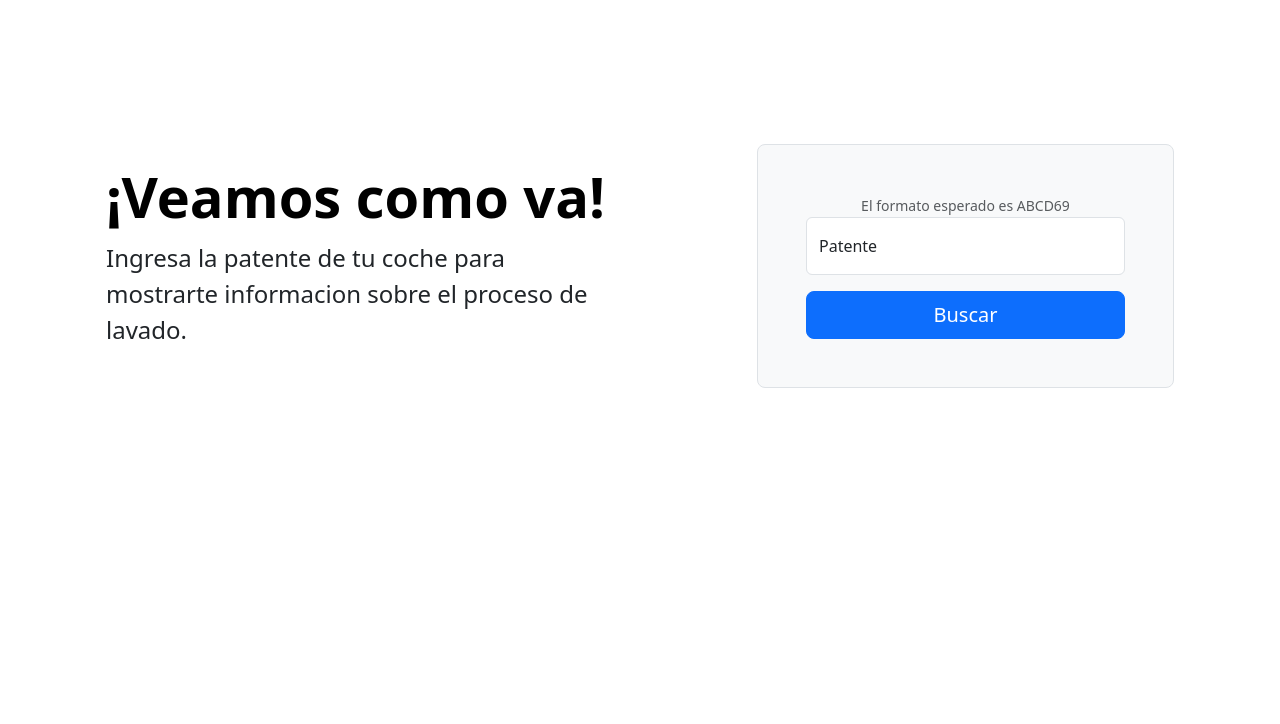
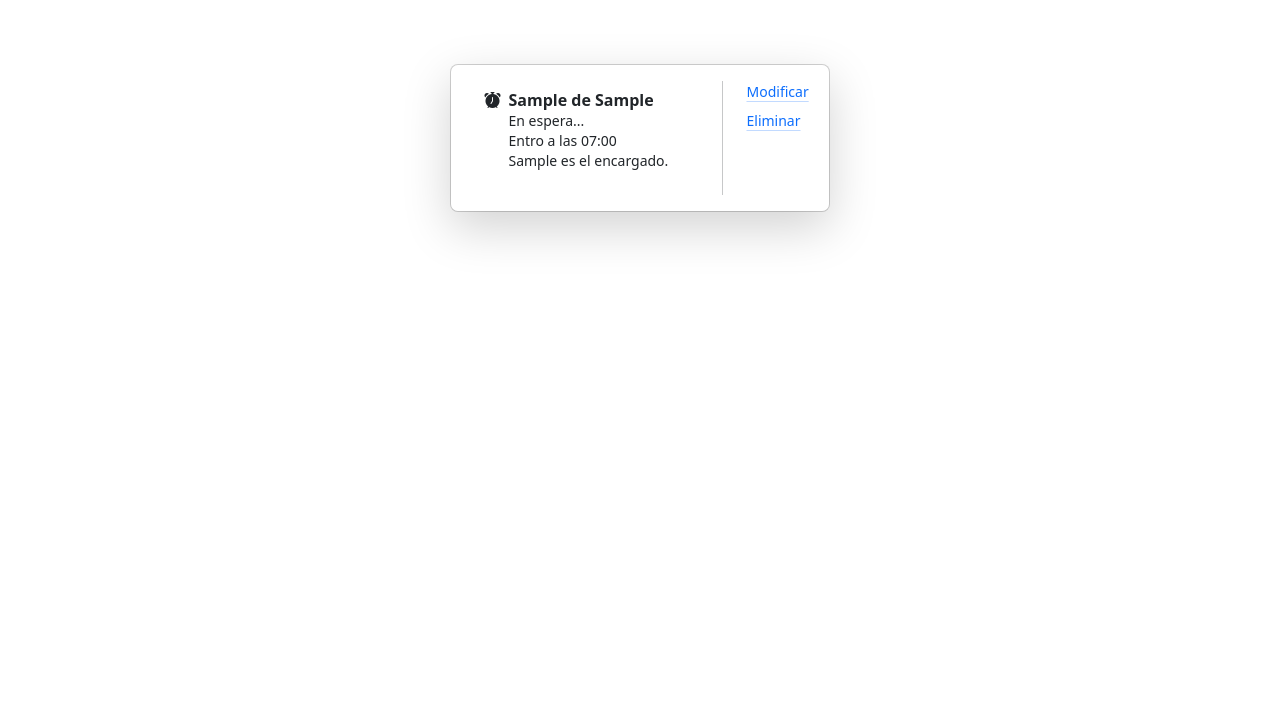
Before and after one commit to Urfenox/Jalopy-Wash, a Django app: page /admin/vehiculos/ in a window 1280 px wide. Shown: the part 73-797 px from the top of the page. Run offline with Django 5.2, Linux system fonts and the light colour scheme; tables that the repository leaves empty hold one stand-in row (values such as "Sample post"); some libraries are stand-ins or nearby versions.

Commit message:
administracion de vehiculos
- eliminar un vehiculo
- modificar el estado de un vehiculo
- fix agendar hora

```diff
--- a/administrador/views.py
+++ b/administrador/views.py
@@ -24,5 +24,17 @@ def horas(request):
     return render(request, "administrador/horas.html", {"horas": horas})
 
 def vehiculos(request):
-    vehiculos = Vehiculo.objects.all()
+    vehiculos = Vehiculo.objects.all().order_by("-entrada")
+    patente = request.GET.get('eliminar', '')
+    if patente:
+        Vehiculo.objects.get(patente=patente).delete()
+        messages.warning(request, "¡Vehiculo eliminado!")
+        return redirect("administrador:vehiculos")
+    vehiculo = request.GET.get('vehiculo', '')
+    if vehiculo:
+        vehiculo = Vehiculo.objects.get(patente=vehiculo)
+        vehiculo.estado = request.GET.get('estado', '')
+        vehiculo.save(force_update=True)
+        messages.success(request, "¡Vehiculo actualizado!")
+        return redirect("administrador:vehiculos")
     return render(request, "administrador/vehiculos.html", {"vehiculos": vehiculos})
--- a/cliente/views.py
+++ b/cliente/views.py
@@ -12,11 +12,11 @@ def index(request):
 def agendar(request):
     form = Agendar(request.POST or None)
     if form.is_valid():
-        hora_existente = Hora.objects.filter(patente=form.cleaned_data['patente'])[0]
-        if hora_existente:
+        hora_existente = Hora.objects.filter(patente=form.cleaned_data['patente'])
+        if len(hora_existente) > 0:
             messages.error(request, "¡Ups! Ya existe una hora para este vehiculo.")
             response = redirect('cliente:agendar')
-            response['Location'] += str(f'?patente={hora_existente.patente}')
+            response['Location'] += str(f'?patente={hora_existente[0].patente}')
             return response
         form.save()
         messages.success(request, "¡Hora agendada correctamente!")
--- a/templates/administrador/base.html
+++ b/templates/administrador/base.html
@@ -19,7 +19,7 @@
             </a>
 
             <ul class="nav col-12 col-lg-auto me-lg-auto mb-2 justify-content-center mb-md-0">
-              <li><a href="{% url 'administrador:index' %}" class="nav-link px-2 link-secondary">Inicio</a></li>
+              <li><a href="{% url 'cliente:index' %}" class="nav-link px-2 link-secondary">Inicio</a></li>
               <li><a href="{% url 'administrador:horas' %}" class="nav-link px-2 link-body-emphasis">Horas</a></li>
               <li><a href="{% url 'administrador:vehiculos' %}" class="nav-link px-2 link-body-emphasis">Vehiculos</a></li>
             </ul>
--- a/templates/administrador/vehiculos.html
+++ b/templates/administrador/vehiculos.html
@@ -2,22 +2,71 @@
 {% load static %}
 
 {% block cuerpo %}
-<div class="px-4 py-5 my-5 text-center">
-    <div class="row align-items-center g-lg-5 py-5">
-        <div class="col-lg-7 text-center text-lg-start">
-            <h1 class="display-4 fw-bold lh-1 text-body-emphasis mb-3">¡Veamos como va!</h1>
-            <p class="col-lg-10 fs-4">Ingresa la patente de tu coche para mostrarte informacion sobre el proceso de lavado.</p>
-        </div>
-        <div class="col-md-10 mx-auto col-lg-5">
-            <form action="{% url 'cliente:buscar' %}" method="get" class="p-4 p-md-5 border rounded-3 bg-body-tertiary">
-                <small class="text-body-secondary">El formato esperado es ABCD69</small>
-                <div class="form-floating mb-3">
-                    <input name="patente" type="text" class="form-control" id="PATENTE" placeholder="0123456789">
-                    <label for="PATENTE">Patente</label>
-                </div>
-                <button class="w-100 btn btn-lg btn-primary" type="submit">Buscar</button>
-            </form>
+{% if vehiculos %}
+    {% for vehiculo in vehiculos %}
+    <div class="d-flex flex-column flex-md-row p-4 gap-4 py-md-5 align-items-center justify-content-center">
+        <div class="dropdown-menu position-static d-flex flex-column flex-lg-row align-items-stretch justify-content-start p-3 rounded-3 shadow-lg" data-bs-theme="light">
+            <nav class="col-lg-8">
+                <ul class="list-unstyled d-flex flex-column gap-2">
+                    <li>
+                        <a href="#" class="btn btn-hover-light rounded-2 d-flex align-items-start gap-2 py-2 px-3 lh-sm text-start">
+                            <i class="bi bi-alarm-fill"></i>
+                            <div>
+                                <strong class="d-block">{{ vehiculo.patente }} de {{ vehiculo.dueño }}</strong>
+                                <small>
+                                    {{ vehiculo.get_estado_display }}
+                                    <br>
+                                    Entro a las {{ vehiculo.entrada|date:"H:i" }}
+                                    <br>
+                                    {{ vehiculo.encargado.first_name }} es el encargado.
+                                </small>
+                            </div>
+                        </a>
+                    </li>
+                </ul>
+            </nav>
+            <div class="d-none d-lg-block vr mx-4 opacity-10">&nbsp;</div>
+            <hr class="d-lg-none">
+            <div class="col-lg-auto pe-3">
+                <nav>
+                    <ul class="d-flex flex-column gap-2 list-unstyled small">
+                        <li><a onClick="
+                            Swal.fire({
+                                title: 'Modificar estado',
+                                input: 'select',
+                                inputOptions: {
+                                    Estados: {
+                                        'ESPERA': 'En espera...',
+                                        'PREPARACION': 'En preparación...',
+                                        'LAVADO': 'En lavado...',
+                                        'SECADO': 'En secado...',
+                                        'LISTO': 'Listo para retiro',
+                                        'FINALIZADO': 'Proceso terminado'
+                                    }
+                                },
+                                inputPlaceholder: 'Seleccione un estado',
+                                showCancelButton: true
+                              })
+                              .then((result)=>{
+                                console.log(result);
+                                if(result.isConfirmed){
+                                    window.location.href = '?vehiculo={{ vehiculo.patente }}&estado=' + result.value;
+                                }
+                            });" href="#" class="link-offset-2 link-underline link-underline-opacity-25 link-underline-opacity-75-hover">Modificar</a></li>
+                        <li><a onClick="
+                            Swal.fire(
+                                {title: 'Eliminar vehiculo', text:'¿Seguro que desea eliminar este vehiculo?', icon: 'question', confirmButtonText: 'Si', showDenyButton: true}
+                            )
+                            .then((result)=>{
+                                if(result.isConfirmed){
+                                    window.location.href = '?eliminar={{ vehiculo.patente }}';
+                                }
+                            });" href="#" class="link-offset-2 link-underline link-underline-opacity-25 link-underline-opacity-75-hover">Eliminar</a></li>
+                    </ul>
+                </nav>
+            </div>
         </div>
     </div>
-</div>
+    {% endfor %}
+{% endif %}
 {% endblock %}
```
